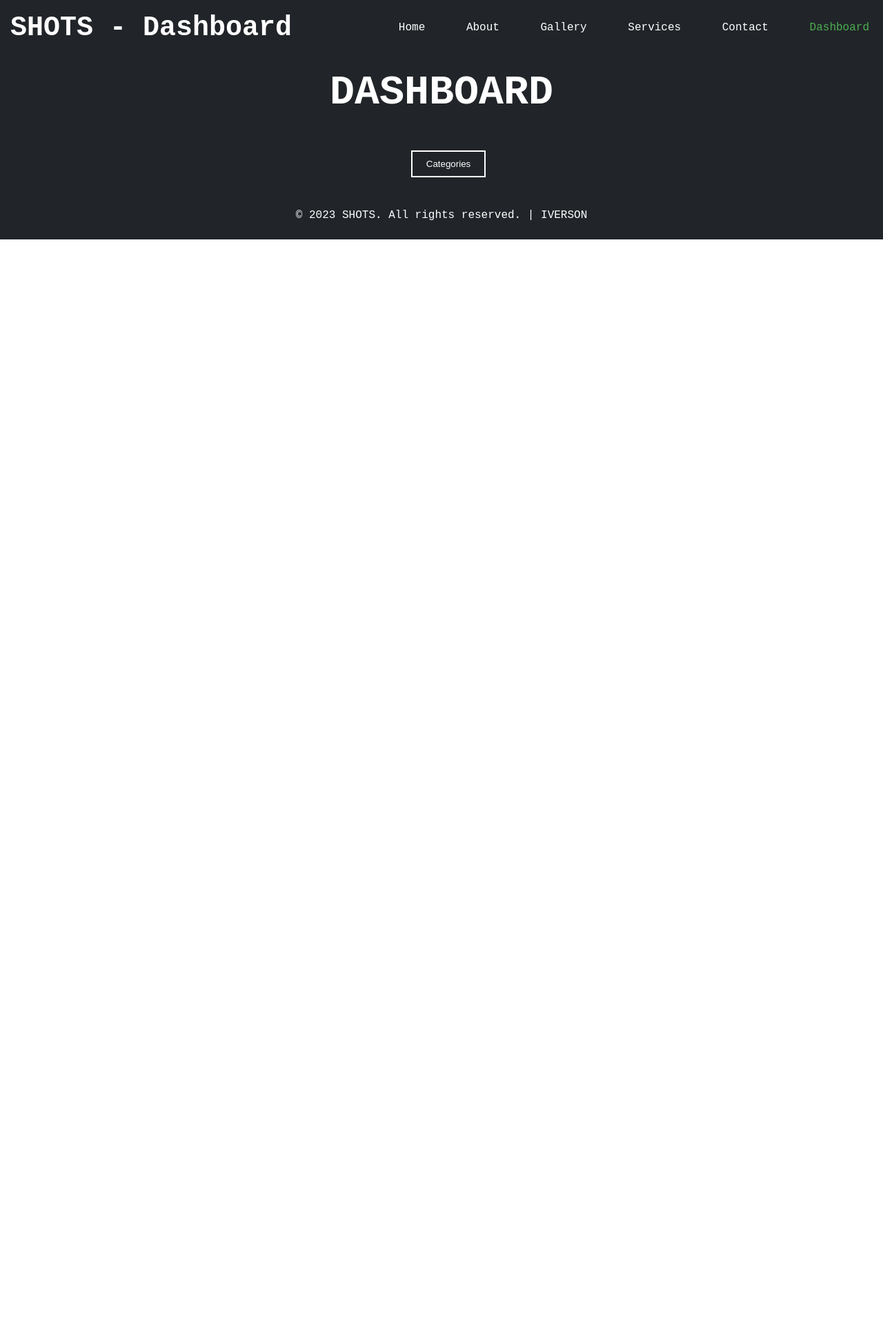
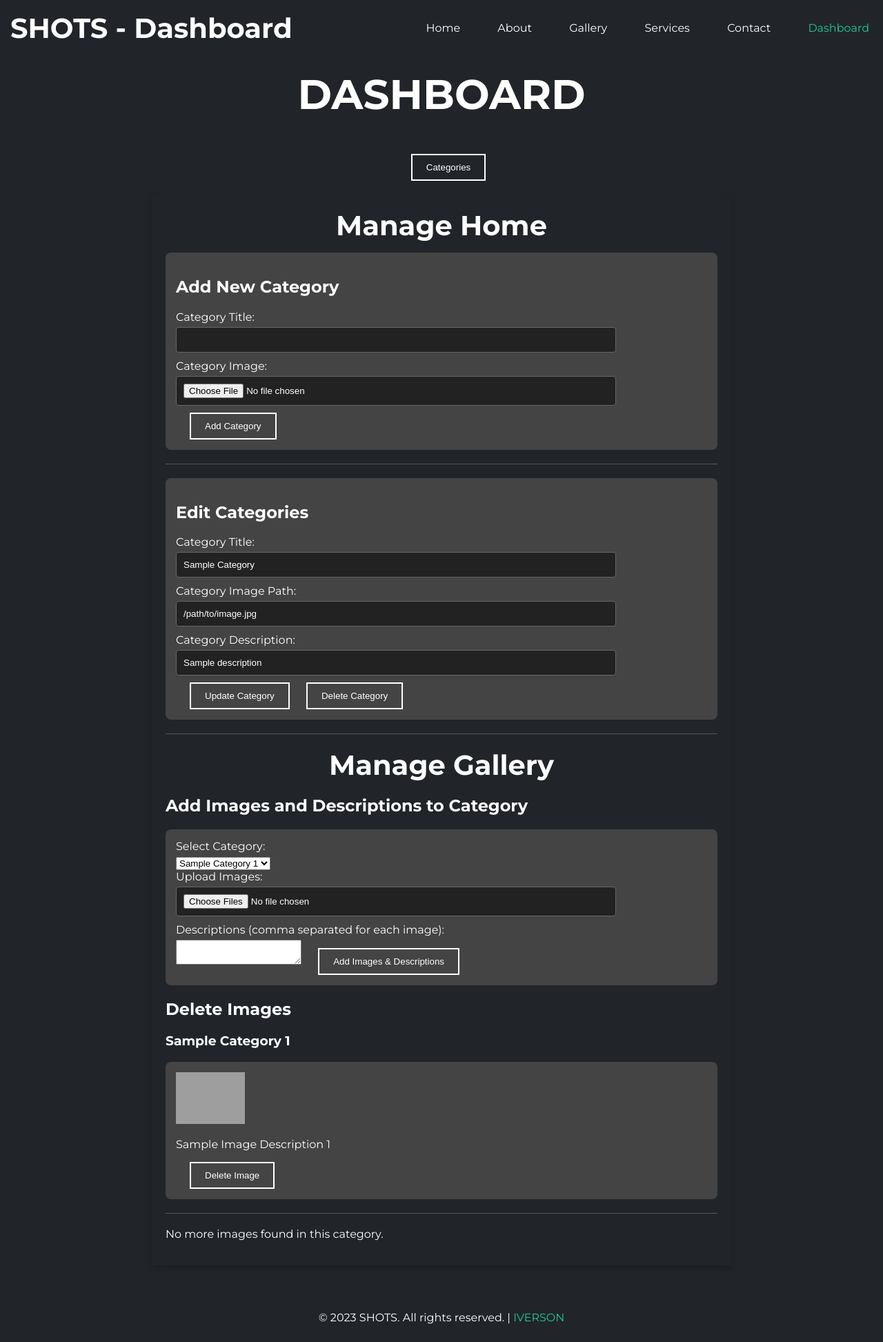
Before and after one commit to hive-r/hive-r.github.io, a PHP site: page /dashboard.html in a window 1280 px wide. Shown: the whole page at 69% size. Before the commit the page ends 347 px from the top, so only its background shows below. Run offline with PHP 8.4, Linux system fonts and the light colour scheme; grey boxes are pictures that could not be loaded.

Commit message:
Add files via upload

```diff
--- a/Shots/dashboard.html
+++ b/Shots/dashboard.html
@@ -5,6 +5,8 @@
     <meta name="viewport" content="width=device-width, initial-scale=1.0">
     <title>Dashboard - SHOTS</title>
     <link rel="stylesheet" href="dashboard_style.css">
+    <link href="https://fonts.googleapis.com/css2?family=Montserrat:wght@100;400;700&display=swap" rel="stylesheet">
+    <script src="https://code.jquery.com/jquery-3.6.0.min.js"></script>
 </head>
 <body>
 
@@ -26,6 +28,7 @@
         <section class="title">
             <h2>DASHBOARD</h2>
         </section>
+
         <section class="dropdown-section">
             <div class="dropdown">
                 <button>Categories</button>
@@ -39,9 +42,86 @@
             </div>
         </section>
 
+        <section id="home" class="home-section">
+            <h1>Manage Home</h1>
+            <form action="#" method="POST" enctype="multipart/form-data">
+                <h2>Add New Category</h2>
+                <label for="title">Category Title:</label>
+                <input type="text" id="title" name="title" required>
+                <label for="image">Category Image:</label>
+                <input type="file" id="image" name="image" required>
+                <button type="submit" name="add_category">Add Category</button>
+            </form>
+            <hr>
+
+            <!-- Simulating categories for edit -->
+            <form action="#" method="POST">
+                <h2>Edit Categories</h2>
+                <input type="hidden" name="id" value="1">
+                <label for="title_1">Category Title:</label>
+                <input type="text" id="title_1" name="title" value="Sample Category" required>
+                <label for="image_path_1">Category Image Path:</label>
+                <input type="text" id="image_path_1" name="image_path" value="/path/to/image.jpg" required>
+                <label for="description_1">Category Description:</label>
+                <input type="text" id="description_1" name="description" value="Sample description" required>
+                <button type="submit" name="update_category">Update Category</button>
+                <button type="submit" name="delete_category">Delete Category</button>
+            </form>
+            <hr>
+
+            <h1>Manage Gallery</h1>
+            <h2>Add Images and Descriptions to Category</h2>
+            <form action="#" method="POST" enctype="multipart/form-data">
+                <label for="category_id">Select Category:</label>
+                <select id="category_id" name="category_id" required>
+                    <option value="1">Sample Category 1</option>
+                    <option value="2">Sample Category 2</option>
+                </select>
+
+                <label for="images">Upload Images:</label>
+                <input type="file" id="images" name="images[]" multiple required>
+
+                <label for="descriptions">Descriptions (comma separated for each image):</label>
+                <textarea id="descriptions" name="descriptions" required></textarea>
+
+                <button type="submit" name="add_category_images">Add Images & Descriptions</button>
+            </form>
+
+            <h2>Delete Images</h2>
+            <!-- Simulating images for delete -->
+            <h3>Sample Category 1</h3>
+            <form action="#" method="POST">
+                <input type="hidden" name="image_id" value="1">
+                <img src="/path/to/image1.jpg" alt="Image" style="width: 100px;">
+                <p>Sample Image Description 1</p>
+                <button type="submit" name="delete_image">Delete Image</button>
+            </form>
+            <hr>
+            <p>No more images found in this category.</p>
+        </section>
+
     </main>
 
     <footer>
-        <p>&copy; 2023 SHOTS. All rights reserved. | IVERSON</p>
+        <p>&copy; 2023 SHOTS. All rights reserved. |<span> IVERSON</span></p>
+        <button id="scroll-top">Back to Top</button>
     </footer>
+
+    <script>
+        $(document).ready(function(){
+            $(window).scroll(function(){
+                if ($(this).scrollTop() > 100) {
+                    $('#scroll-top').fadeIn();
+                } else {
+                    $('#scroll-top').fadeOut();
+                }
+            });
+
+            $('#scroll-top').click(function(){
+                $('html, body').animate({scrollTop : 0}, 800);
+                return false;
+            });
+        });
+    </script>
+</body>
 </html>
--- a/Shots/dashboard_style.css
+++ b/Shots/dashboard_style.css
@@ -1,5 +1,8 @@
 body {
-    font-family: 'Courier New', Courier, monospace;
+    font-family: "Montserrat", sans-serif;
+    font-optical-sizing: auto;
+    font-weight: 400;
+    font-style: normal;
     margin: 0;
     padding: 0;
 }
@@ -42,7 +45,7 @@ nav a {
 }
 
 nav a:hover, .active-page {
-    color: #4CAF50;
+    color: #20c997;
 }
 
 /* Main */
@@ -176,6 +179,20 @@ button {
     margin: 20px 0;
 }
 
+/* Scroll */
+#scroll-top {
+    padding: 10px 20px;
+    border: 2px solid white;
+    background-color: transparent;
+    color: white;
+    text-decoration: none;
+}
+
+#scroll-top:hover {
+    background-color: white;
+    color: black;
+}
+
 /* Footer */
 footer {
     --bs-bg-opacity: 1;
@@ -184,3 +201,7 @@ footer {
     text-align: center;
     color: #fff;
 }
+
+span{
+    color: #20c997;
+}
```
Also changed, not shown: Shots/about.html (+39 -13 lines), Shots/about_style.css (+28 -21 lines), Shots/contact.html (+26 -2 lines), Shots/contact_style.css (+23 -2 lines), Shots/gallery.html (+25 -1 lines), Shots/gallery_style.css (+24 -3 lines), Shots/index.html (+7 -12 lines), Shots/index_style.css (+13 -6 lines), Shots/services.html (+25 -1 lines), Shots/services_style.css (+23 -2 lines).
